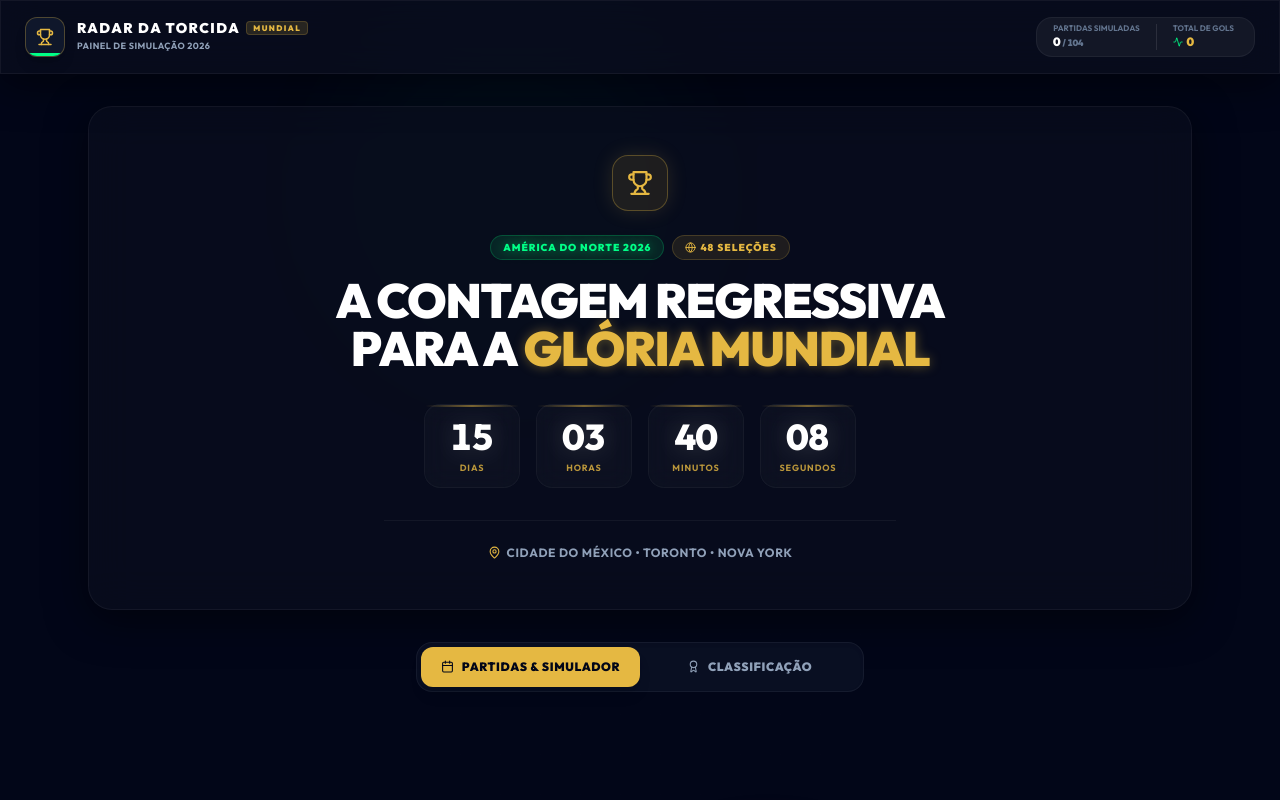
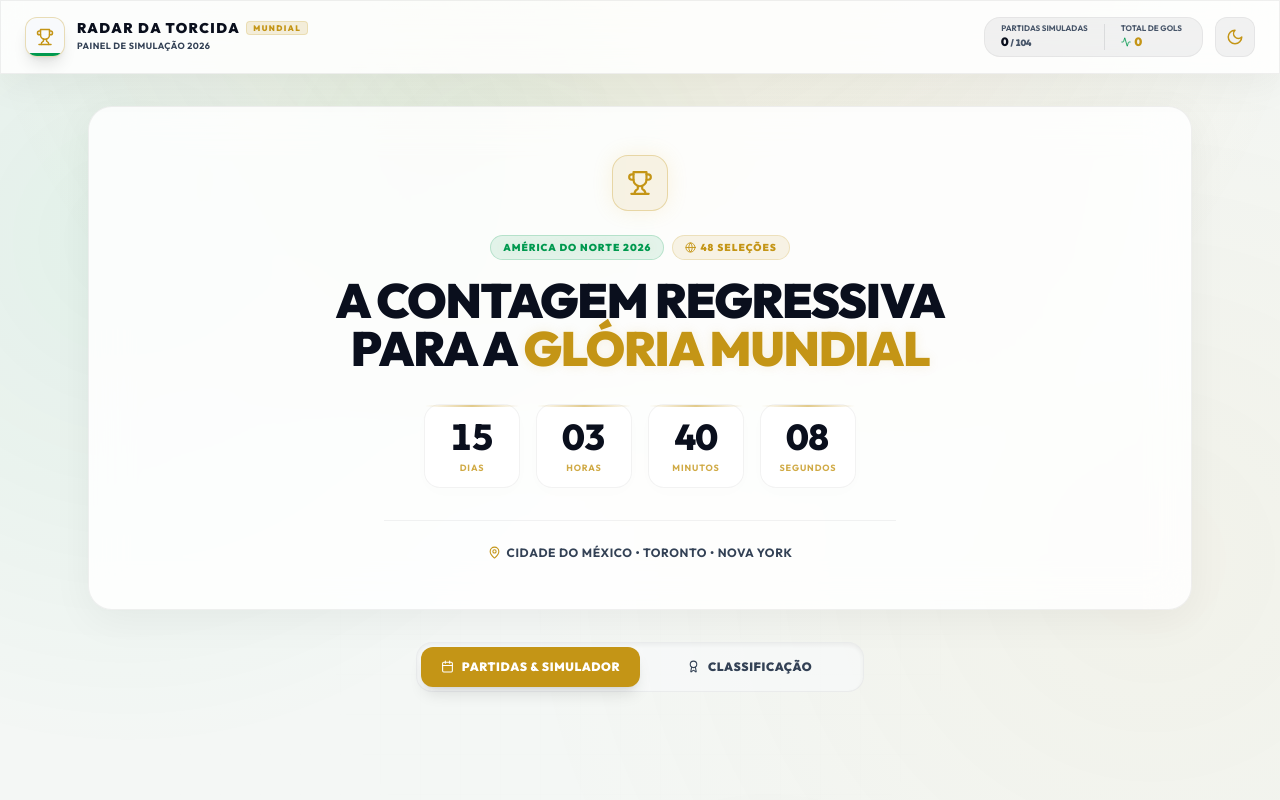
Before and after one commit to tellesanderson/RDT, a React (Vite) app: page / in a window 1280 px wide. Shown: the top 800 px of the page. Built offline with nearby package versions, Linux system fonts and the light colour scheme.

Commit message:
feat: add missing flags (QAT, SCO, HAI, PAR) and implement Light/Dark theme switcher

```diff
--- a/src/App.tsx
+++ b/src/App.tsx
@@ -1,5 +1,5 @@
-import { useState, useMemo } from "react";
-import { Trophy, Calendar, Award, Activity, Heart, Globe } from "lucide-react";
+import { useState, useMemo, useEffect } from "react";
+import { Trophy, Calendar, Award, Activity, Heart, Globe, Sun, Moon } from "lucide-react";
 import { motion, AnimatePresence } from "framer-motion";
 import CountdownHero from "./components/CountdownHero";
 import MatchCenter from "./components/MatchCenter";
@@ -11,6 +11,19 @@ import { Round } from "./types/worldcup";
 export default function App() {
   const [rounds, setRounds] = useState<Round[]>(mockWorldCupData.rounds);
   const [activeTab, setActiveTab] = useState<"partidas" | "chaves">("partidas");
+  const [theme, setTheme] = useState<"light" | "dark">(() => {
+    const stored = localStorage.getItem("rdt-theme");
+    return (stored as "light" | "dark") || "light";
+  });
+
+  useEffect(() => {
+    if (theme === "dark") {
+      document.documentElement.classList.add("dark");
+    } else {
+      document.documentElement.classList.remove("dark");
+    }
+    localStorage.setItem("rdt-theme", theme);
+  }, [theme]);
 
   // Flat-map matches to calculate standings
   const allMatches = useMemo(() => {
@@ -58,7 +71,7 @@ export default function App() {
   };
 
   return (
-    <div className="flex-1 flex flex-col min-h-screen relative overflow-hidden bg-slate-950">
+    <div className="flex-1 flex flex-col min-h-screen relative overflow-hidden bg-transparent">
 
       {/* Stadium Grid Ambient Lights */}
       <div className="grid-glow-bg pointer-events-none" />
@@ -87,6 +100,8 @@ export default function App() {
           </div>
         </div>
 
+        {/* Controls & Metrics */}
+        <div className="flex items-center gap-3">
           {/* Global Live Stats */}
           <div className="hidden sm:flex items-center gap-4 bg-white/5 border border-white/5 pl-4 pr-5 py-1.5 rounded-2xl">
             <div className="text-left border-r border-white/10 pr-4">
@@ -102,6 +117,39 @@ export default function App() {
                 {stats.goals}
               </span>
             </div>
+          </div>
+
+          {/* Theme Switcher Button */}
+          <button
+            onClick={() => setTheme(theme === "light" ? "dark" : "light")}
+            className="w-10 h-10 rounded-xl bg-white/5 border border-white/5 flex items-center justify-center text-slate-300 hover:text-white hover:border-gold-premium/30 transition-all cursor-pointer"
+            title={theme === "light" ? "Mudar para Modo Escuro" : "Mudar para Modo Claro"}
+            id="theme-toggle-button"
+          >
+            <AnimatePresence mode="wait" initial={false}>
+              {theme === "light" ? (
+                <motion.div
+                  initial={{ rotate: -90, scale: 0.8, opacity: 0 }}
+                  animate={{ rotate: 0, scale: 1, opacity: 1 }}
+                  exit={{ rotate: 90, scale: 0.8, opacity: 0 }}
+                  transition={{ duration: 0.2 }}
+                  key="moon"
+                >
+                  <Moon size={18} className="text-gold-premium" />
+                </motion.div>
+              ) : (
+                <motion.div
+                  initial={{ rotate: 90, scale: 0.8, opacity: 0 }}
+                  animate={{ rotate: 0, scale: 1, opacity: 1 }}
+                  exit={{ rotate: -90, scale: 0.8, opacity: 0 }}
+                  transition={{ duration: 0.2 }}
+                  key="sun"
+                >
+                  <Sun size={18} className="text-gold-premium" />
+                </motion.div>
+              )}
+            </AnimatePresence>
+          </button>
         </div>
       </header>
 
--- a/src/components/MiniFlag.tsx
+++ b/src/components/MiniFlag.tsx
@@ -463,6 +463,41 @@ export default function MiniFlag({ code, className = "w-5 h-4" }: MiniFlagProps)
           <circle cx="1.5" cy="1" r="0.15" fill="#C0930C" />
         </svg>
       );
+    case "QAT": // Qatar
+      return (
+        <svg className={`${className} rounded shadow-sm border border-rose-900/10`} viewBox="0 0 28 11">
+          <rect width="28" height="11" fill="#8A1538" />
+          <path d="M0,0 L8,0 L10,0.61 L8,1.22 L10,1.83 L8,2.44 L10,3.05 L8,3.66 L10,4.27 L8,4.88 L10,5.5 L8,6.11 L10,6.72 L8,7.33 L10,7.94 L8,8.55 L10,9.16 L8,9.77 L10,10.38 L8,11 L0,11 Z" fill="#FFFFFF" />
+        </svg>
+      );
+    case "SCO": // Scotland
+      return (
+        <svg className={`${className} rounded shadow-sm border border-blue-600/10`} viewBox="0 0 5 3">
+          <rect width="5" height="3" fill="#005EB8" />
+          <line x1="0" y1="0" x2="5" y2="3" stroke="#FFFFFF" strokeWidth="0.6" />
+          <line x1="5" y1="0" x2="0" y2="3" stroke="#FFFFFF" strokeWidth="0.6" />
+        </svg>
+      );
+    case "HAI": // Haiti
+      return (
+        <svg className={`${className} rounded shadow-sm border border-blue-800/10`} viewBox="0 0 5 3">
+          <rect width="5" height="1.5" fill="#00209F" />
+          <rect y="1.5" width="5" height="1.5" fill="#D21034" />
+          <rect x="1.9" y="1.0" width="1.2" height="1.0" fill="#FFFFFF" />
+          <circle cx="2.5" cy="1.4" r="0.25" fill="#007A3D" />
+          <rect x="2.4" y="1.3" width="0.2" height="0.4" fill="#C0930C" />
+        </svg>
+      );
+    case "PAR": // Paraguay
+      return (
+        <svg className={`${className} rounded shadow-sm border border-red-500/10`} viewBox="0 0 9 6">
+          <rect width="9" height="2" fill="#D1121C" />
+          <rect y="2" width="9" height="2" fill="#FFFFFF" />
+          <rect y="4" width="9" height="2" fill="#0038A8" />
+          <circle cx="4.5" cy="3" r="0.6" fill="none" stroke="#007A3D" strokeWidth="0.15" />
+          <circle cx="4.5" cy="3" r="0.3" fill="#FEE100" />
+        </svg>
+      );
     case "ALG": // Algeria
       return (
         <svg className={`${className} rounded shadow-sm border border-emerald-500/10`} viewBox="0 0 3 2">
--- a/src/index.css
+++ b/src/index.css
@@ -1,14 +1,75 @@
 @import "tailwindcss";
 
 :root {
+  --background: #f4f7f5;
+  --foreground: #0a0f1d;
+
+  /* World Cup 2026 Premium Design Tokens (Light Mode - Stadium Lit & Energetic) */
+  --gold-premium: #c49516;
+  --gold-glow: rgba(196, 149, 22, 0.12);
+  --neon-green: #00994f;
+  --neon-glow: rgba(0, 153, 79, 0.12);
+
+  --slate-950: #ffffff;
+  --slate-900: #f8fafc;
+  --slate-800: #f1f5f9;
+  --slate-700: #e2e8f0;
+  --slate-600: #64748b;
+  --slate-500: #475569;
+  --slate-400: #334155;
+  --slate-300: #0f172a;
+  --white-theme: #0a0f1d;
+
+  --bg-grad-1: rgba(196, 149, 22, 0.12);
+  --bg-grad-2: rgba(0, 153, 79, 0.08);
+  --bg-grad-3: rgba(196, 149, 22, 0.05);
+
+  --glass-panel-bg: rgba(255, 255, 255, 0.85);
+  --glass-panel-border: rgba(0, 0, 0, 0.06);
+  --glass-panel-shadow: 0 10px 40px 0 rgba(0, 0, 0, 0.05);
+
+  --glass-card-bg: rgba(255, 255, 255, 0.6);
+  --glass-card-border: rgba(0, 0, 0, 0.05);
+  --glass-card-shadow: inset 0 1px 1px rgba(255, 255, 255, 0.6), 0 4px 20px 0 rgba(0, 0, 0, 0.01);
+
+  --scrollbar-track: #f8fafc;
+  --scrollbar-thumb: rgba(0, 0, 0, 0.15);
+}
+
+.dark {
   --background: #02040a;
   --foreground: #f8fafc;
 
-  /* World Cup 2026 Premium Design Tokens */
+  /* World Cup 2026 Premium Design Tokens (Dark Mode) */
   --gold-premium: #e5b842;
   --gold-glow: rgba(229, 184, 66, 0.15);
   --neon-green: #00ff87;
   --neon-glow: rgba(0, 255, 135, 0.15);
+
+  --slate-950: #02040a;
+  --slate-900: #0d111d;
+  --slate-800: #1d2433;
+  --slate-700: #2a3447;
+  --slate-600: #475569;
+  --slate-500: #64748b;
+  --slate-400: #94a3b8;
+  --slate-300: #cbd5e1;
+  --white-theme: #ffffff;
+
+  --bg-grad-1: rgba(229, 184, 66, 0.08);
+  --bg-grad-2: rgba(0, 255, 135, 0.04);
+  --bg-grad-3: rgba(229, 184, 66, 0.03);
+
+  --glass-panel-bg: rgba(10, 15, 30, 0.75);
+  --glass-panel-border: rgba(255, 255, 255, 0.05);
+  --glass-panel-shadow: 0 10px 40px 0 rgba(0, 0, 0, 0.5);
+
+  --glass-card-bg: rgba(255, 255, 255, 0.02);
+  --glass-card-border: rgba(255, 255, 255, 0.04);
+  --glass-card-shadow: inset 0 1px 1px rgba(255, 255, 255, 0.02);
+
+  --scrollbar-track: #02040a;
+  --scrollbar-thumb: rgba(255, 255, 255, 0.1);
 }
 
 @theme {
@@ -16,6 +77,17 @@
   --color-gold-glow: var(--gold-glow);
   --color-neon-green: var(--neon-green);
   --color-neon-glow: var(--neon-glow);
+
+  --color-slate-950: var(--slate-950);
+  --color-slate-900: var(--slate-900);
+  --color-slate-800: var(--slate-800);
+  --color-slate-700: var(--slate-700);
+  --color-slate-600: var(--slate-600);
+  --color-slate-500: var(--slate-500);
+  --color-slate-400: var(--slate-400);
+  --color-slate-300: var(--slate-300);
+  --color-white: var(--white-theme);
+
   --font-sans: 'Outfit', 'Inter', -apple-system, BlinkMacSystemFont, 'Segoe UI', Roboto, sans-serif;
 }
 
@@ -26,28 +98,30 @@ body {
   overflow-x: hidden;
   font-family: var(--font-sans);
   background-image:
-    radial-gradient(circle at 50% -20%, rgba(229, 184, 66, 0.08) 0%, transparent 60%),
-    radial-gradient(circle at 10% 30%, rgba(0, 255, 135, 0.04) 0%, transparent 40%),
-    radial-gradient(circle at 90% 70%, rgba(229, 184, 66, 0.03) 0%, transparent 50%);
+    radial-gradient(circle at 50% -20%, var(--bg-grad-1) 0%, transparent 60%),
+    radial-gradient(circle at 10% 30%, var(--bg-grad-2) 0%, transparent 40%),
+    radial-gradient(circle at 90% 70%, var(--bg-grad-3) 0%, transparent 50%);
   background-attachment: fixed;
+  transition: background-color 0.3s ease, color 0.3s ease;
 }
 
 /* Glassmorphism Design System */
 .glass-panel {
-  background: rgba(10, 15, 30, 0.7);
+  background: var(--glass-panel-bg);
   backdrop-filter: blur(20px);
   -webkit-backdrop-filter: blur(20px);
-  border: 1px solid rgba(255, 255, 255, 0.05);
-  box-shadow: 0 10px 40px 0 rgba(0, 0, 0, 0.5);
+  border: 1px solid var(--glass-panel-border);
+  box-shadow: var(--glass-panel-shadow);
+  transition: background 0.3s ease, border-color 0.3s ease, box-shadow 0.3s ease;
 }
 
 .glass-card {
-  background: rgba(255, 255, 255, 0.02);
+  background: var(--glass-card-bg);
   backdrop-filter: blur(12px);
   -webkit-backdrop-filter: blur(12px);
-  border: 1px solid rgba(255, 255, 255, 0.04);
-  box-shadow: inset 0 1px 1px rgba(255, 255, 255, 0.02);
-  transition: all 0.4s cubic-bezier(0.16, 1, 0.3, 1);
+  border: 1px solid var(--glass-card-border);
+  box-shadow: var(--glass-card-shadow);
+  transition: all 0.4s cubic-bezier(0.16, 1, 0.3, 1), background 0.3s ease, border-color 0.3s ease;
 }
 
 /* Custom Scrollbar */
@@ -56,10 +130,10 @@ body {
   height: 6px;
 }
 ::-webkit-scrollbar-track {
-  background: #02040a;
+  background: var(--scrollbar-track);
 }
 ::-webkit-scrollbar-thumb {
-  background: rgba(255, 255, 255, 0.1);
+  background: var(--scrollbar-thumb);
   border-radius: 10px;
 }
 ::-webkit-scrollbar-thumb:hover {
@@ -68,28 +142,28 @@ body {
 
 /* Glow Utilities */
 .glow-text-gold {
-  text-shadow: 0 0 12px rgba(229, 184, 66, 0.4);
+  text-shadow: 0 0 12px var(--gold-glow);
 }
 
 .glow-text-neon {
-  text-shadow: 0 0 12px rgba(0, 255, 135, 0.5);
+  text-shadow: 0 0 12px var(--neon-glow);
 }
 
 /* Micro-animations */
 @keyframes grid-glow {
   0%, 100% {
-    opacity: 0.15;
+    opacity: 0.12;
   }
   50% {
-    opacity: 0.3;
+    opacity: 0.22;
   }
 }
 
 .grid-glow-bg {
   position: absolute;
   inset: 0;
-  background-image: linear-gradient(rgba(255, 255, 255, 0.02) 1px, transparent 1px),
-                    linear-gradient(90deg, rgba(255, 255, 255, 0.02) 1px, transparent 1px);
+  background-image: linear-gradient(rgba(120, 120, 120, 0.03) 1px, transparent 1px),
+                    linear-gradient(90deg, rgba(120, 120, 120, 0.03) 1px, transparent 1px);
   background-size: 40px 40px;
   background-position: center center;
   mask-image: radial-gradient(circle at 50% 50%, black, transparent 80%);
```
Lines whose indentation alone changed are shown as unchanged.
